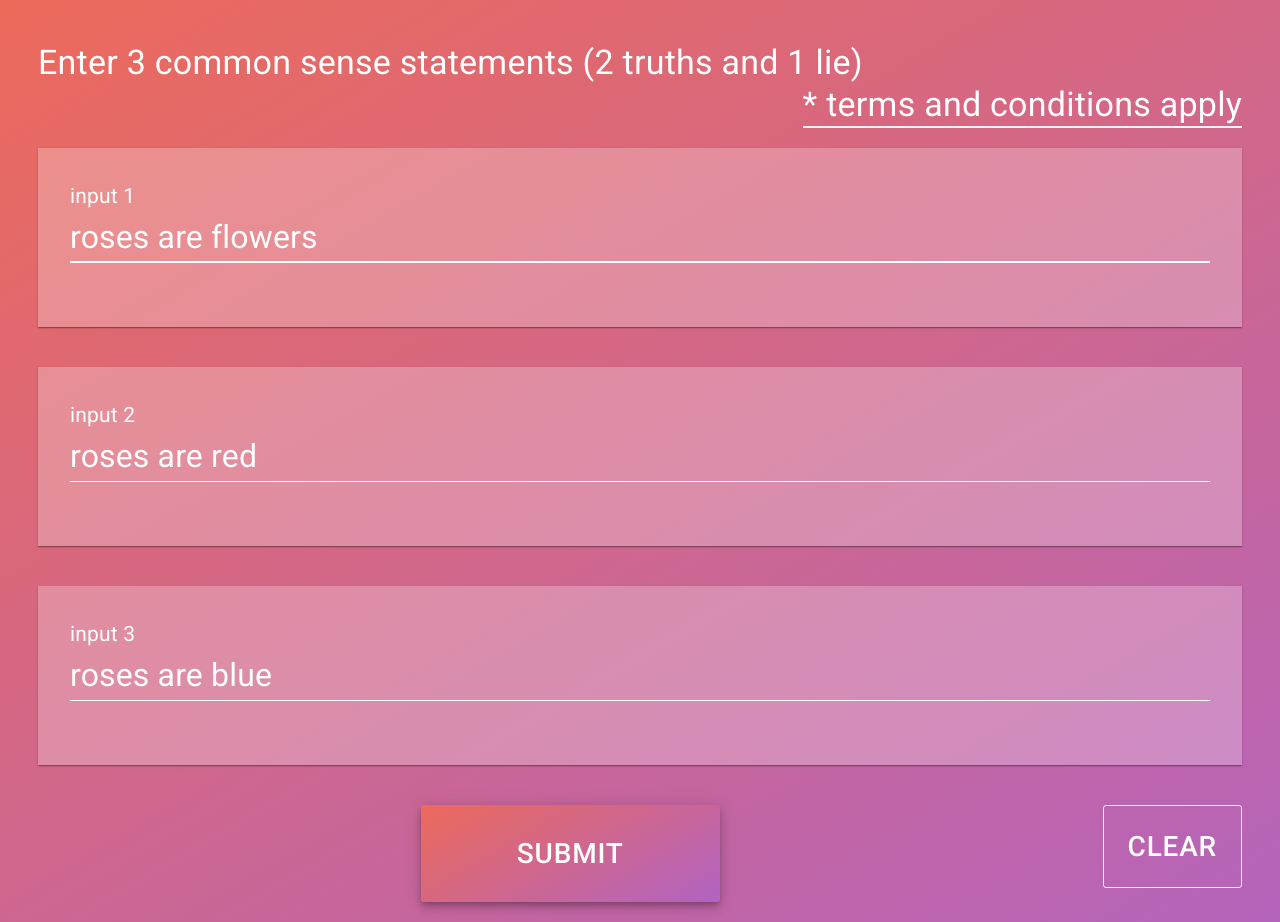
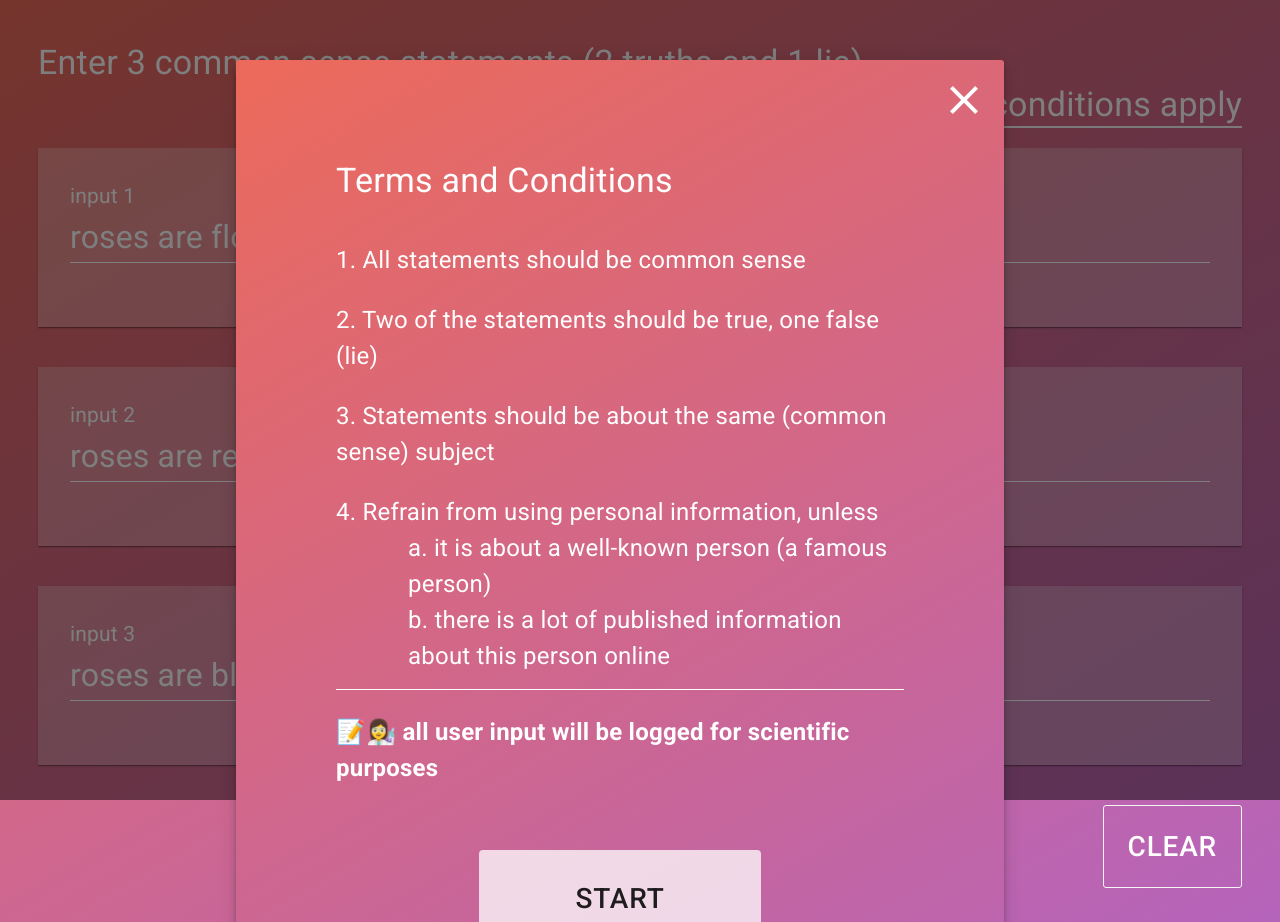
Before and after one commit to isi-usc-edu/mcs-demo, a React (Create React App) app: page / in a window 1280 px wide. Built offline with nearby package versions, Linux system fonts and the light colour scheme.

Commit message:
Show the terms upfront when the demo loads

```diff
--- a/src/App.js
+++ b/src/App.js
@@ -10,6 +10,7 @@ import Submit from './components/Submit'
 import Emoji from './components/Emoji'
 import Input from './components/Input'
 import Score from './components/Score'
+import Terms from './components/Terms'
 import Truth from './components/Truth'
 import Lie from './components/Lie'
 import scramble from './utils/scramble'
@@ -226,6 +227,7 @@ class App extends React.Component {
     return (
       <Container maxWidth="xl">
         <CssBaseline />
+        <Terms />
         <Typography
           component="h1"
           variant="h4"
```
